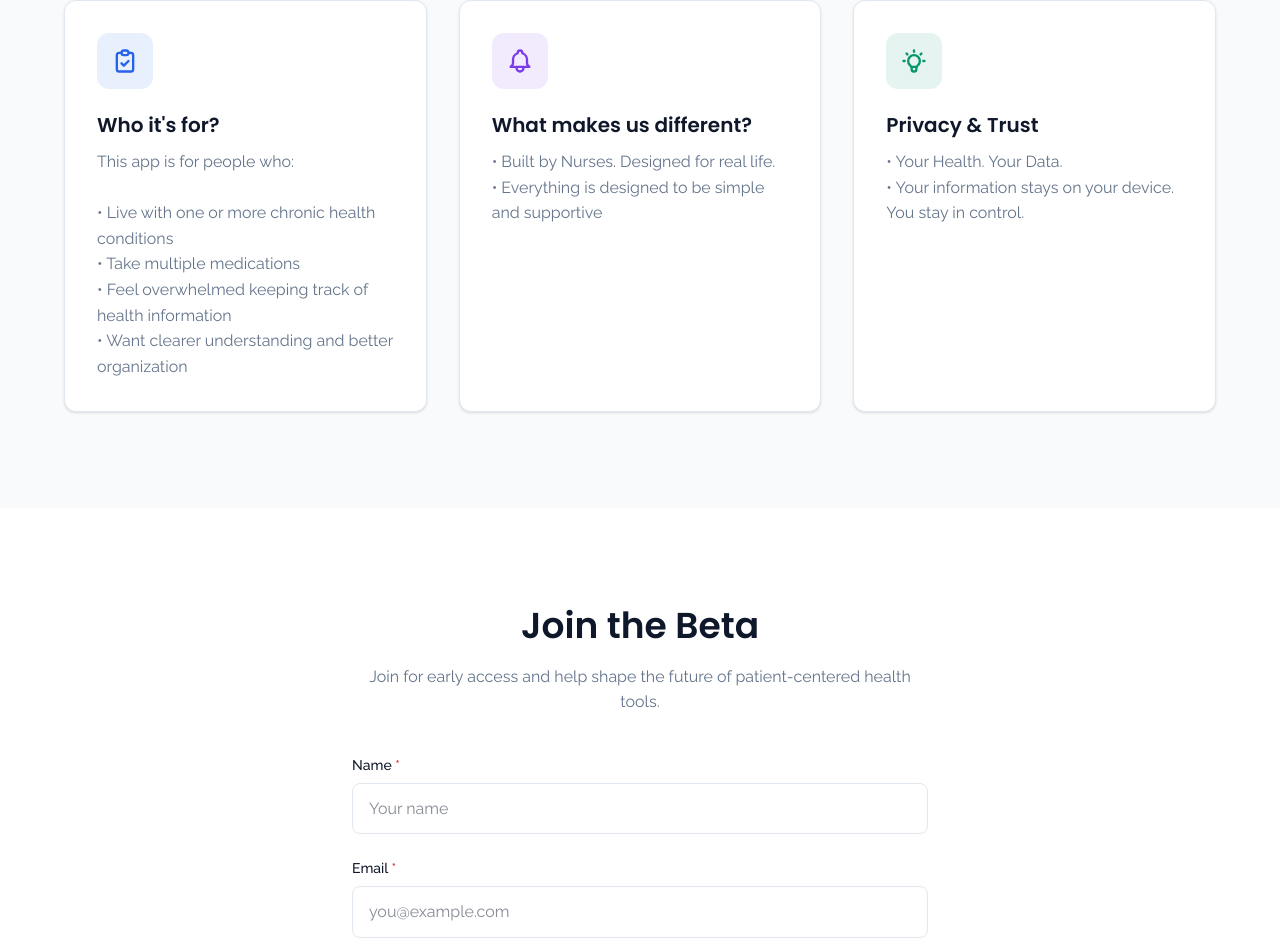
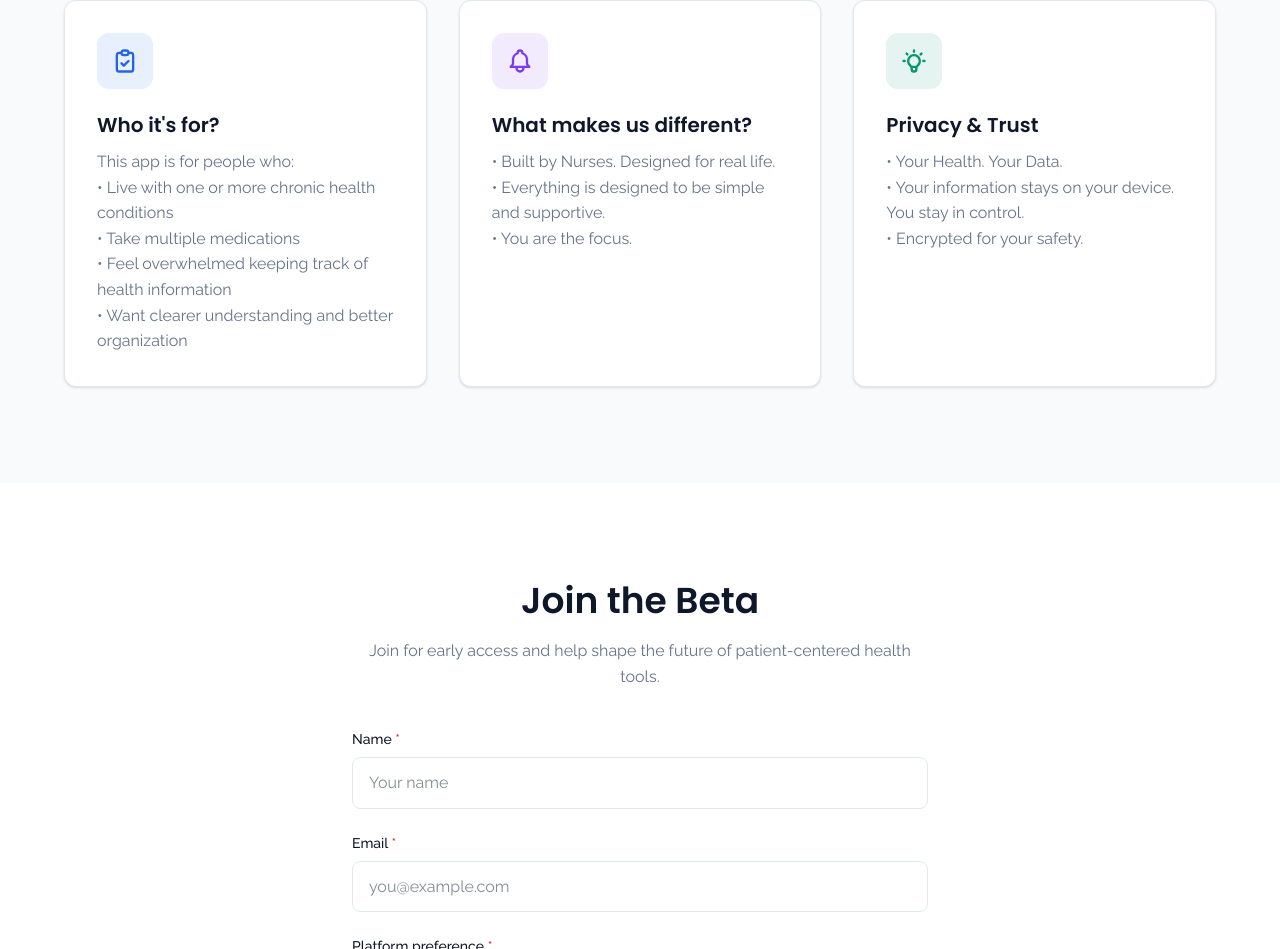
Before and after one commit to pndaRN/ComplyHealth, a SvelteKit app in the folder website/: page / in a window 1280 px wide. Shown: the part 814-1763 px from the top of the page. Built offline with nearby package versions, Linux system fonts and the light colour scheme; no server answers.

Commit message:
Added some more text

```diff
--- a/website/src/routes/+page.svelte
+++ b/website/src/routes/+page.svelte
@@ -111,7 +111,7 @@
             Who it's for?
           </h3>
           <p class="text-text-secondary">
-            This app is for people who:<br><br>
+            This app is for people who:<br>
             • Live with one or more chronic health conditions<br>
             • Take multiple medications<br>
             • Feel overwhelmed keeping track of health information<br>
@@ -145,7 +145,8 @@
           </h3>
           <p class="text-text-secondary">
             • Built by Nurses. Designed for real life.<br>
-            • Everything is designed to be simple and supportive
+            • Everything is designed to be simple and supportive.<br>
+            • You are the focus.
           </p>
         </div>
 
@@ -176,6 +177,7 @@
           <p class="text-text-secondary">
             • Your Health. Your Data.<br>
             • Your information stays on your device. You stay in control.<br>
+            • Encrypted for your safety.
           </p>
         </div>
       </div>
```
